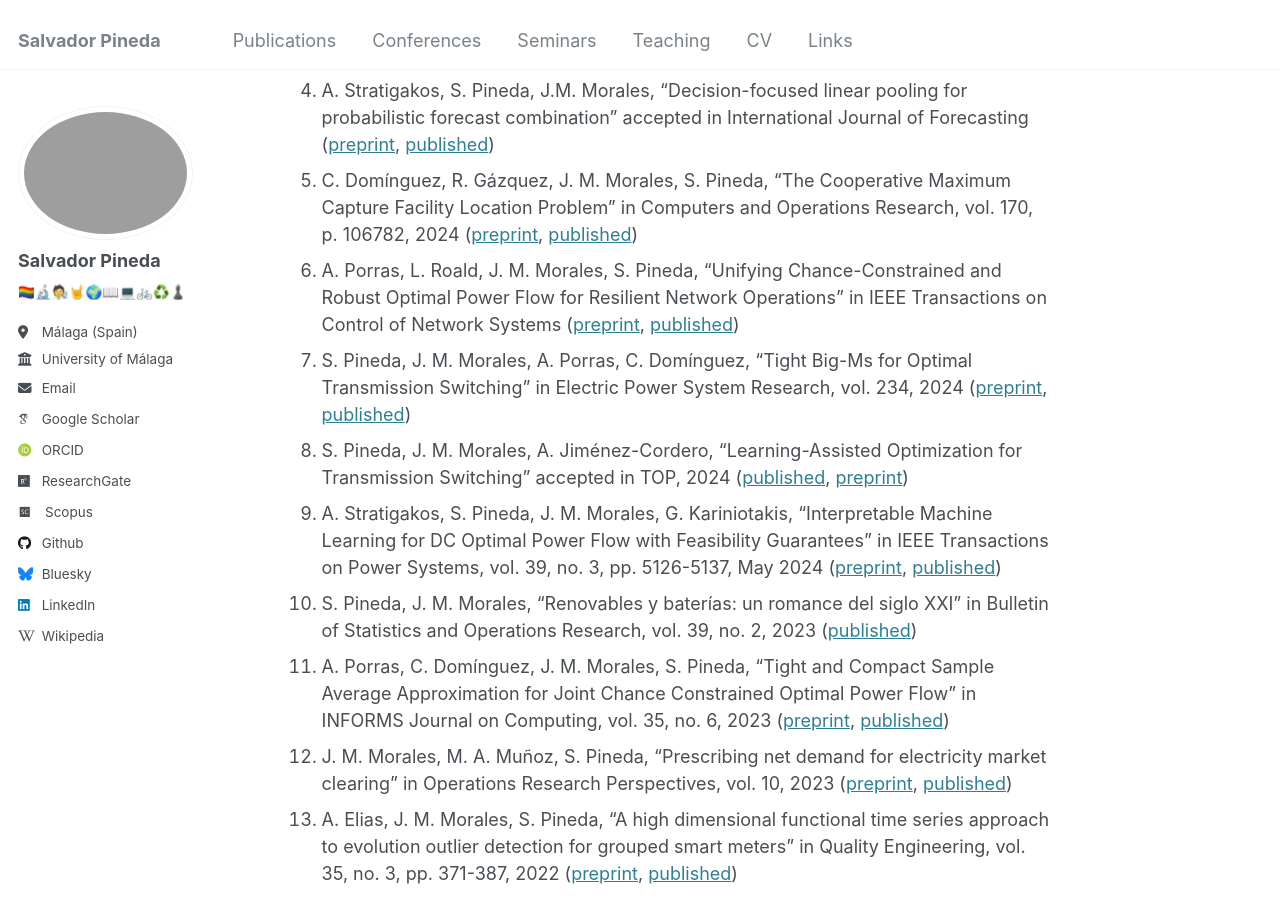
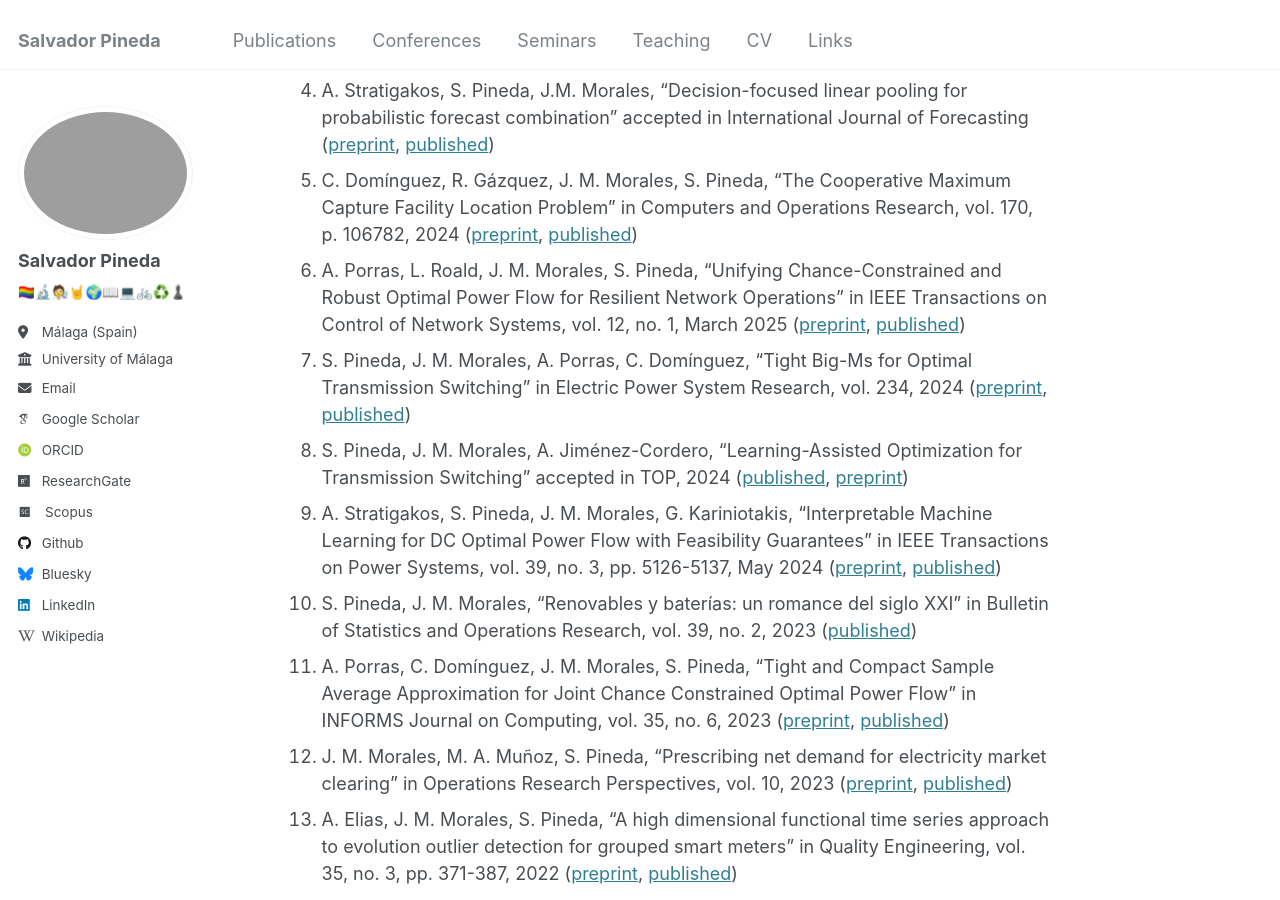
Before and after one commit to salvapineda/salvapineda.github.io, a Jekyll site: the page built from _pages/publications.md, in a window 1280 px wide and 900 px high, scrolled down 843 px. Built offline with Jekyll 4.4.1, drawn with Linux system fonts in a browser that asks for light colours; some web fonts are replaced.

Commit message:
Update publication details in publications.md to include volume and issue for IEEE Transactions on Control of Network Systems

```diff
--- a/_pages/publications.md
+++ b/_pages/publications.md
@@ -22,7 +22,7 @@ author_profile: true
 1.  J.G. De la Varga, S. Pineda, J.M. Morales, Á. Porras, "Learning-based Improvement in State Estimation for Unobservable Systems" accepted in Electric Power System Research ([preprint](https://arxiv.org/abs/2307.16822), [published](https://www.sciencedirect.com/science/article/pii/S0378779624011544))
 1.  A. Stratigakos, S. Pineda, J.M. Morales, "Decision-focused linear pooling for probabilistic forecast combination" accepted in International Journal of Forecasting ([preprint](https://hal.science/hal-04593114/document), [published](https://www.sciencedirect.com/science/article/pii/S0169207024001213))
 1.  C. Domínguez, R. Gázquez, J. M. Morales, S. Pineda, "The Cooperative Maximum Capture Facility Location Problem" in Computers and Operations Research, vol. 170, p. 106782, 2024 ([preprint](https://arxiv.org/abs/2305.15169), [published](https://www.sciencedirect.com/science/article/pii/S0305054824002545?via%3Dihub))
-1.  A. Porras, L. Roald, J. M. Morales, S. Pineda, "Unifying Chance-Constrained and Robust Optimal Power Flow for Resilient Network Operations" in IEEE Transactions on Control of Network Systems ([preprint](https://arxiv.org/abs/2303.05412), [published](https://ieeexplore.ieee.org/document/10607934))
+1.  A. Porras, L. Roald, J. M. Morales, S. Pineda, "Unifying Chance-Constrained and Robust Optimal Power Flow for Resilient Network Operations" in IEEE Transactions on Control of Network Systems, vol. 12, no. 1, March 2025 ([preprint](https://arxiv.org/abs/2303.05412), [published](https://ieeexplore.ieee.org/document/10607934))
 1.  S. Pineda, J. M. Morales, A. Porras, C. Domínguez, "Tight Big-Ms for Optimal Transmission Switching" in Electric Power System Research, vol. 234, 2024 ([preprint](https://arxiv.org/abs/2306.02784), [published](https://www.sciencedirect.com/science/article/pii/S0378779624005066))
 1.  S. Pineda, J. M. Morales, A. Jiménez-Cordero, "Learning-Assisted Optimization for Transmission Switching" accepted in TOP, 2024 ([published](https://link.springer.com/article/10.1007/s11750-024-00672-0), [preprint](https://arxiv.org/abs/2304.07269))
 1.  A. Stratigakos, S. Pineda, J. M. Morales, G. Kariniotakis, "Interpretable Machine Learning for DC Optimal Power Flow with Feasibility Guarantees" in IEEE Transactions on Power Systems, vol. 39, no. 3, pp. 5126-5137, May 2024 ([preprint](https://hal.science/hal-04038380#), [published](https://ieeexplore.ieee.org/document/10319106))
```
